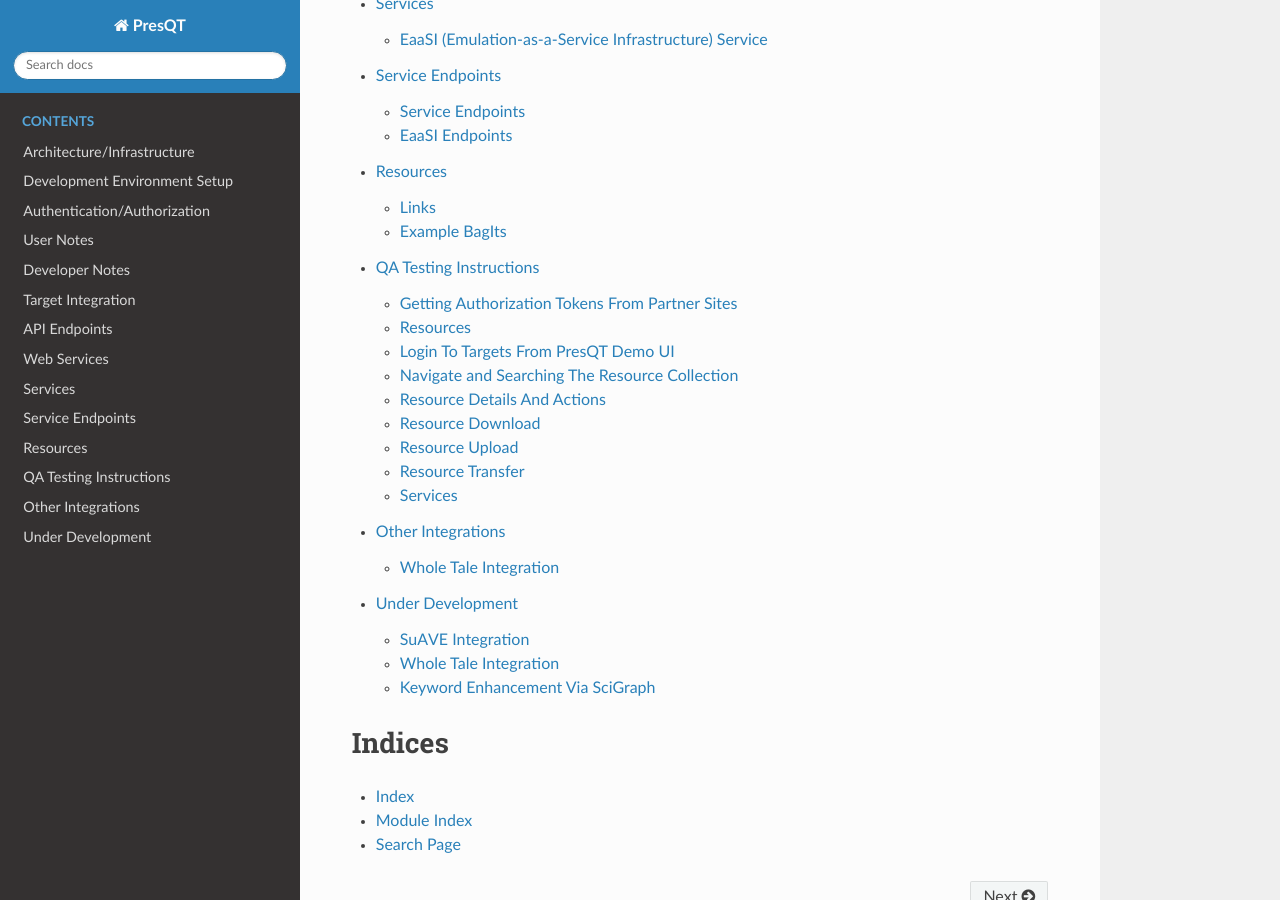
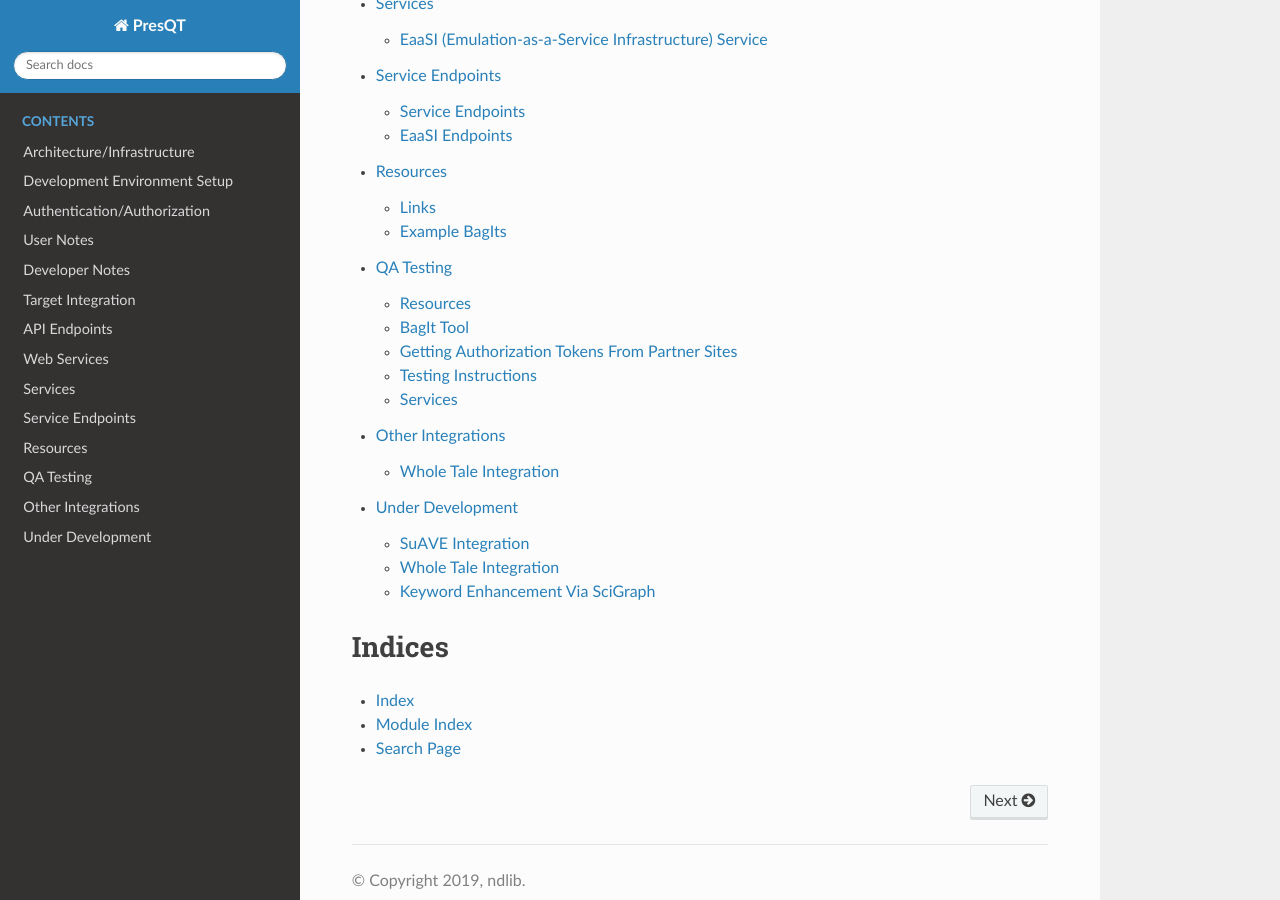
Before and after one commit to Lucy-Family-Institute/presqt, a Sphinx documentation site: the page built from docs/index.rst, in a window 1280 px wide and 900 px high, scrolled down 2072 px. Built offline with Sphinx 7.4.7 and the Read the Docs theme 2.0.0, drawn with Linux system fonts in a browser that asks for light colours.

Commit message:
Started bagit docs

```diff
--- a/docs/index.rst
+++ b/docs/index.rst
@@ -51,7 +51,7 @@
    services
    service_endpoints
    resources
-   qa_instructions
+   qa
    other_integrations
    under_development
 
--- a/docs/qa_instructions.rst
+++ b/docs/qa.rst
@@ -1,5 +1,14 @@
-QA Testing Instructions
-=======================
+QA Testing
+==========
+
+Resources
+---------
+We use the term ``resources`` for all content such as files, folders, projects, repos, items, etc.
+It's a catch all term since different websites name their content differently.
+
+BagIt Tool
+----------
+
 
 Getting Authorization Tokens From Partner Sites
 -----------------------------------------------
@@ -7,13 +16,11 @@
 `Click here <https://presqt.readthedocs.io/en/latest/authentication_authorization.html#taget-token-instructions>`_
 for instructions on how to get authorization tokens for each target.
 
-Resources
----------
-We use the term ``resources`` for all content such as files, folders, projects, repos, items, etc.
-It's a catch all term since different websites name their content differently.
+Testing Instructions
+--------------------
 
 Login To Targets From PresQT Demo UI
-------------------------------------
+++++++++++++++++++++++++++++++++++++
 1. Click on any Target icon under 'Available Connections' to pop open a login window.
 
 .. figure:: images/qa/login/login_step_1.png
@@ -34,7 +41,7 @@
 Once logged in you can switch between targets without having to provide your key.
 
 Navigate and Searching The Resource Collection
-----------------------------------------------
+++++++++++++++++++++++++++++++++++++++++++++++
 1. After logging in you can navigate through your ``Resource Collection`` by clicking on the folders and files on the left.
 2. Clicking on a resource shows you the ``Resource Details`` on the right.
 
@@ -50,7 +57,7 @@
     :scale: 30%
 
 Resource Details And Actions
-----------------------------
+++++++++++++++++++++++++++++
 1. Once you click on a resource you will get its details and buttons for each action available
 for this resource. If the button is disabled then that action isn't available for that resource.
 
@@ -58,7 +65,7 @@
     :align: center
 
 Resource Download
------------------
++++++++++++++++++
 1. To download a resource, first select the resource in the ``resource collection`` and then click
 the ``Download`` action button in the details section.
 
@@ -86,7 +93,7 @@
     :scale: 50%
 
 Resource Upload
----------------
++++++++++++++++
 
 Upload As A New Project
 +++++++++++++++++++++++
@@ -157,7 +164,7 @@
 6. You should also see the new uploaded resources appear in the ``resource collection``.
 
 Resource Transfer
------------------
++++++++++++++++++
 1. To transfer a resource to another target, first select the resource in the ``resource collection``
 and then click the ``Transfer`` button in the details section.
 
```
